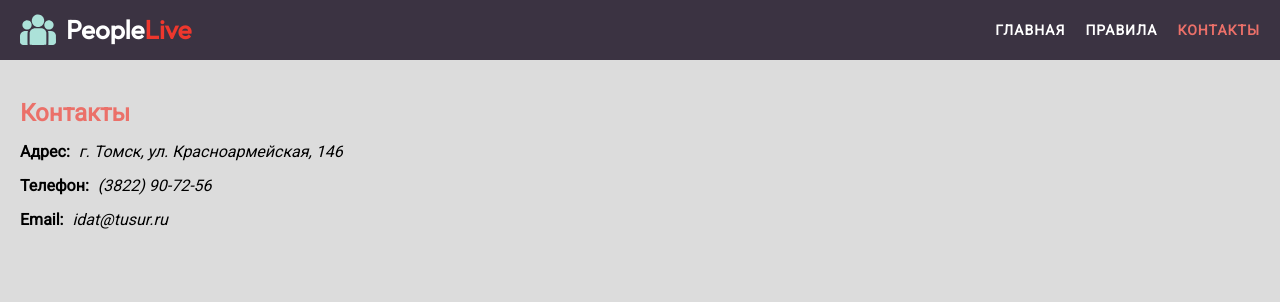
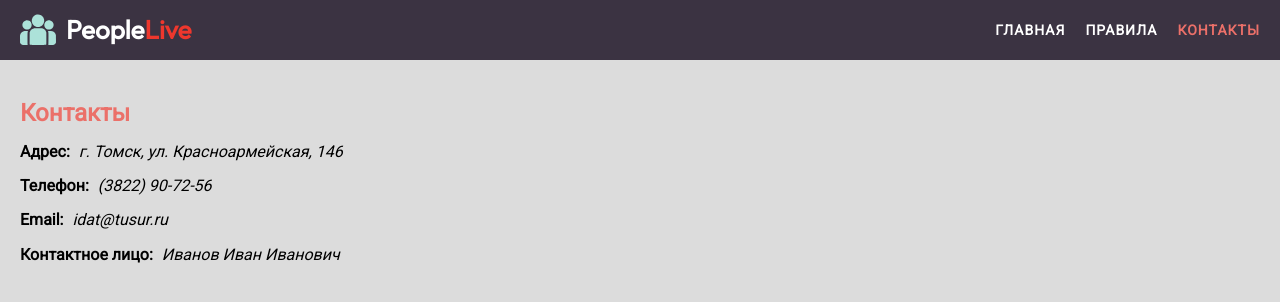
Before and after one commit to ShelDanX/vue-study-project, a Vue app: page /contacts in a window 1280 px wide. Shown: the top 302 px of the page. Built offline with nearby package versions, Linux system fonts and the light colour scheme.

Commit message:
Added Pinia storage

```diff
--- a/package.json
+++ b/package.json
@@ -9,6 +9,7 @@
     "preview": "vite preview"
   },
   "dependencies": {
+    "pinia": "^3.0.4",
     "vue": "^3.5.26",
     "vue-router": "^4.6.4"
   },
--- a/src/main.js
+++ b/src/main.js
@@ -1,9 +1,10 @@
-import './styles/styles.less'
+import "./styles/styles.less";
 
-import { createApp } from 'vue'
-import App from './App.vue'
-import router from './router'
+import { createApp } from "vue";
+import { createPinia } from "pinia";
+import App from "./App.vue";
+import router from "./router";
 
-const app = createApp(App)
-app.use(router)
-router.isReady().then(() => app.mount("#app"))
+const app = createApp(App);
+app.use(createPinia()).use(router);
+router.isReady().then(() => app.mount("#app"));
--- a/src/pages/contacts.vue
+++ b/src/pages/contacts.vue
@@ -17,12 +17,24 @@
         Email:
         <span class="page-contacts__text-italic"> idat@tusur.ru </span>
       </p>
+      <p class="page-contacts__text">
+        Контактное лицо:
+        <span class="page-contacts__text-italic">
+          {{ userStore.fullName }}
+        </span>
+      </p>
     </div>
   </div>
 </template>
 
 <script>
-  export default {};
+import { mapStores } from "pinia";
+import { useUserStore } from "@/store/user";
+export default {
+  computed: {
+    ...mapStores(useUserStore),
+  },
+};
 </script>
 
 <style lang="less">
--- /dev/null
+++ b/src/store/user.js
@@ -0,0 +1,20 @@
+import { defineStore } from "pinia";
+
+export const useUserStore = defineStore("user", {
+  state: () => ({
+    firstName: "Иван",
+    middleName: "Иванович",
+    secondName: "Иванов",
+  }),
+  getters: {
+    fullName: (state) =>
+      state.secondName + " " + state.firstName + " " + state.middleName,
+  },
+  actions: {
+    setFullName() {
+      this.firstName = "Петр";
+      this.middleName = "Петрович";
+      this.secondName = "Петров";
+    },
+  },
+});
```
Also changed, not shown: 1 other file (tests, documents, lock files or other folders). Lines whose indentation alone changed are shown as unchanged.
